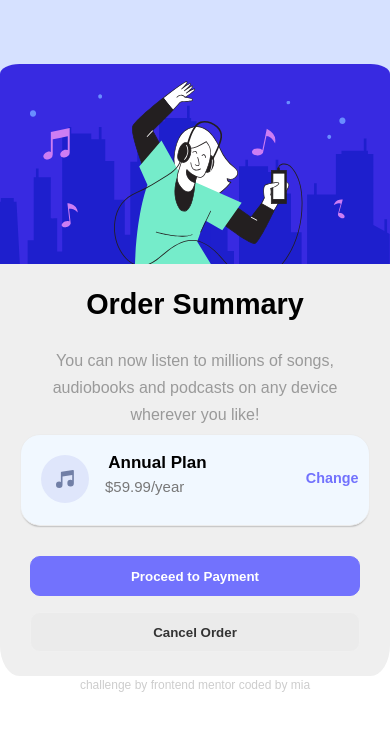
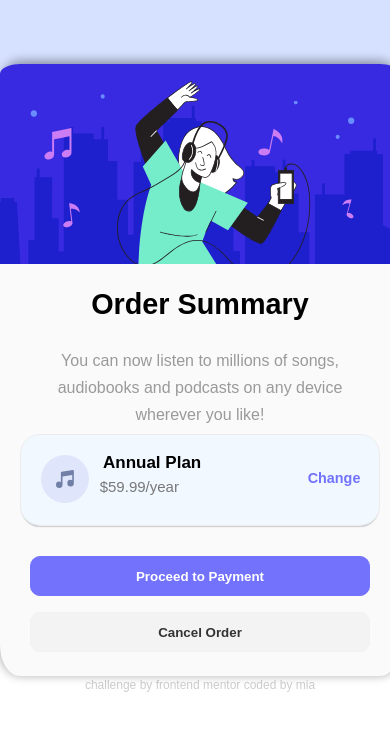
Before and after one commit to mcodes97/Order-Summary, a plain HTML site: page index.html in a window 390 px wide. Drawn offline with Linux system fonts and the light colour scheme.

Commit message:
Add files via upload

```diff
--- a/newstyle.css
+++ b/newstyle.css
@@ -21,9 +21,11 @@ body{
 }
 
 .full{
-    background: #efefef;
+    background: #fafafa;
     border-radius: 5%;
     padding-bottom: 20px;
+    box-shadow: 0 -2px 10px 2px rgba(0, 0, 0, 0.3);
+
 }
 
 .img{
@@ -33,6 +35,7 @@ body{
     border-radius: 5%;
     border-bottom-left-radius: 0%;
     border-bottom-right-radius: 0%;
+    box-shadow: 0 -20px 10px -25px rgba(0, 0, 0, 0.3);
 }
 
 .order{
@@ -139,7 +142,7 @@ h1{
     font-weight: bold;
 
     border: 1px solid rgb(240, 240, 240);
-    background: rgb(235, 235, 235);
+    background: rgb(244, 243, 243);
     color: #333;
     border-radius: 10px;
 
@@ -167,12 +170,3 @@ footer{
     color: rgba(0, 0, 0, 0.2);
     font-size: .9rem;
 }
-
-@media screen and (max-width: 600px){
-    body, .full, .img, more{
-        width: 100%;
-    }
-    .more, num-light{
-        margin: 0.4rem 6rem 0 1rem;
-    }
-}
```
